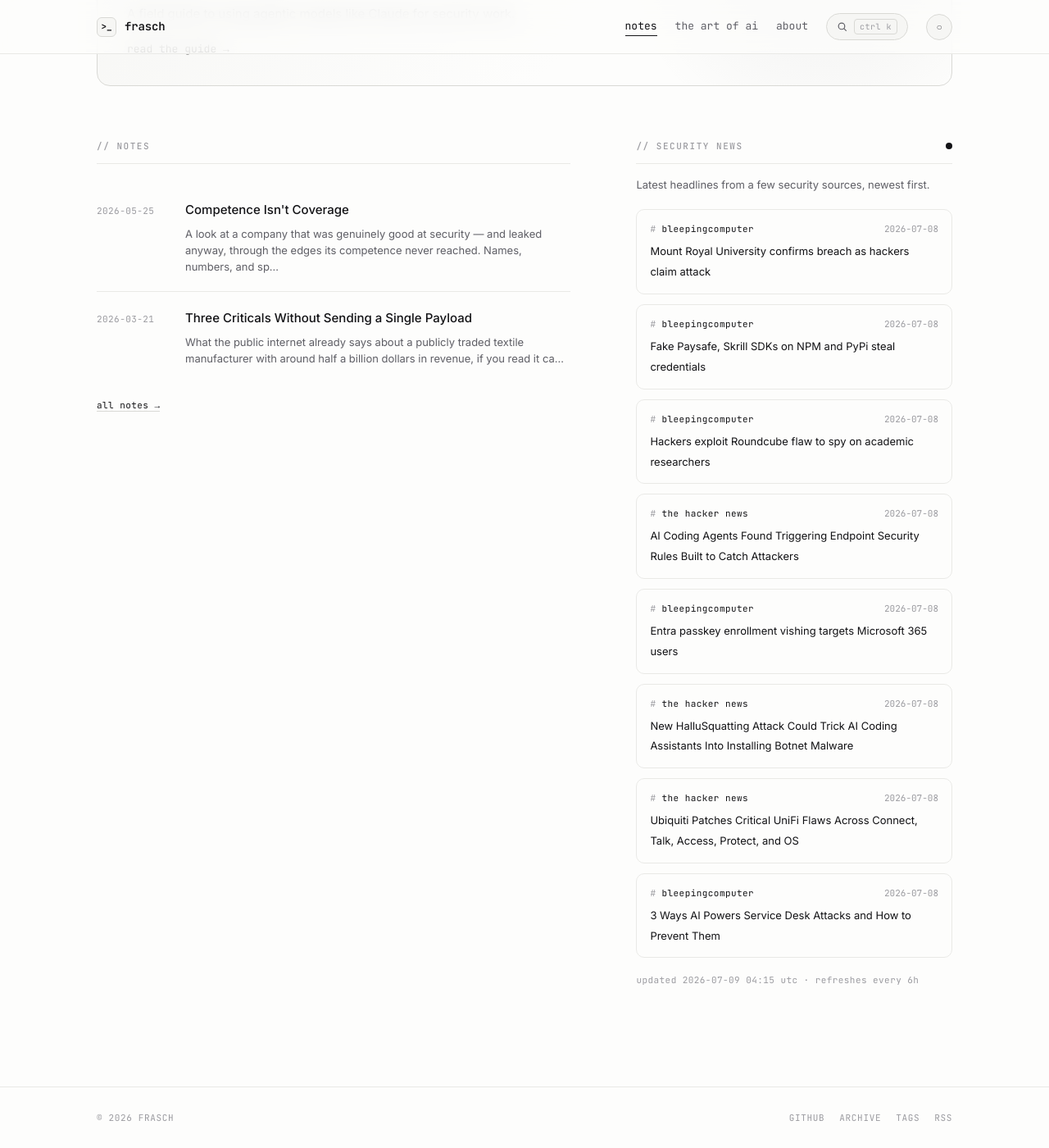
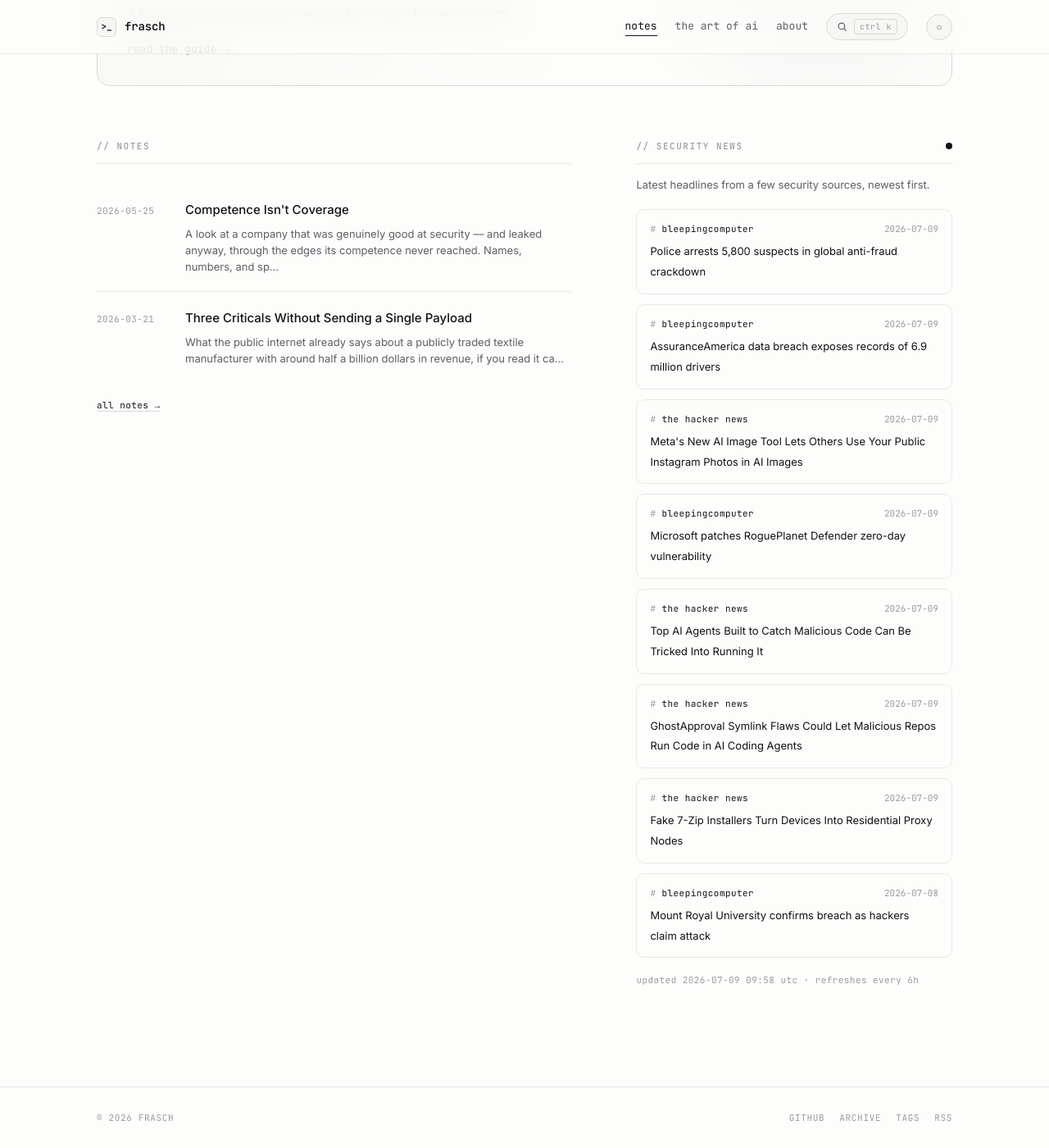
Before and after one commit to whoisfrasch/frasch, a Jekyll site: the page built from index.html, in a window 1280 px wide and 1400 px high, scrolled down 615 px. Shown: the whole window at 82% size. Built offline with Jekyll 4.4.1, drawn with Linux system fonts in a browser that asks for light colours.

Commit message:
Refresh security news feed

```diff
--- a/_data/news.json
+++ b/_data/news.json
@@ -1,53 +1,53 @@
 {
-  "updated": "2026-07-09T04:15:24Z",
+  "updated": "2026-07-09T09:58:54Z",
   "items": [
+    {
+      "source": "bleepingcomputer",
+      "title": "Police arrests 5,800 suspects in global anti-fraud crackdown",
+      "link": "https://www.bleepingcomputer.com/news/security/police-arrests-5-800-suspects-in-global-anti-fraud-crackdown/",
+      "date": "2026-07-09T09:47:28Z"
+    },
+    {
+      "source": "bleepingcomputer",
+      "title": "AssuranceAmerica data breach exposes records of 6.9 million drivers",
+      "link": "https://www.bleepingcomputer.com/news/security/assuranceamerica-data-breach-exposes-records-of-69-million-drivers/",
+      "date": "2026-07-09T07:47:16Z"
+    },
+    {
+      "source": "the hacker news",
+      "title": "Meta's New AI Image Tool Lets Others Use Your Public Instagram Photos in AI Images",
+      "link": "https://thehackernews.com/2026/07/metas-new-ai-image-tool-lets-others-use.html",
+      "date": "2026-07-09T07:21:06Z"
+    },
+    {
+      "source": "bleepingcomputer",
+      "title": "Microsoft patches RoguePlanet Defender zero-day vulnerability",
+      "link": "https://www.bleepingcomputer.com/news/microsoft/microsoft-patches-rogueplanet-defender-zero-day-vulnerability/",
+      "date": "2026-07-09T05:42:49Z"
+    },
+    {
+      "source": "the hacker news",
+      "title": "Top AI Agents Built to Catch Malicious Code Can Be Tricked Into Running It",
+      "link": "https://thehackernews.com/2026/07/friendly-fire-ai-agents-built-to-catch.html",
+      "date": "2026-07-09T05:15:02Z"
+    },
+    {
+      "source": "the hacker news",
+      "title": "GhostApproval Symlink Flaws Could Let Malicious Repos Run Code in AI Coding Agents",
+      "link": "https://thehackernews.com/2026/07/ghostapproval-symlink-flaws-could-let.html",
+      "date": "2026-07-09T04:27:18Z"
+    },
+    {
+      "source": "the hacker news",
+      "title": "Fake 7-Zip Installers Turn Devices Into Residential Proxy Nodes",
+      "link": "https://thehackernews.com/2026/07/fake-7-zip-installers-turn-devices-into.html",
+      "date": "2026-07-09T04:01:49Z"
+    },
     {
       "source": "bleepingcomputer",
       "title": "Mount Royal University confirms breach as hackers claim attack",
       "link": "https://www.bleepingcomputer.com/news/security/mount-royal-university-confirms-breach-as-hackers-claim-attack/",
       "date": "2026-07-08T21:26:59Z"
-    },
-    {
-      "source": "bleepingcomputer",
-      "title": "Fake Paysafe, Skrill SDKs on NPM and PyPi steal credentials",
-      "link": "https://www.bleepingcomputer.com/news/security/fake-paysafe-skrill-sdks-on-npm-and-pypi-steal-credentials/",
-      "date": "2026-07-08T19:54:59Z"
-    },
-    {
-      "source": "bleepingcomputer",
-      "title": "Hackers exploit Roundcube flaw to spy on academic researchers",
-      "link": "https://www.bleepingcomputer.com/news/security/hackers-exploit-roundcube-flaw-to-spy-on-academic-researchers/",
-      "date": "2026-07-08T18:56:02Z"
-    },
-    {
-      "source": "the hacker news",
-      "title": "AI Coding Agents Found Triggering Endpoint Security Rules Built to Catch Attackers",
-      "link": "https://thehackernews.com/2026/07/ai-coding-agents-found-triggering.html",
-      "date": "2026-07-08T17:02:12Z"
-    },
-    {
-      "source": "bleepingcomputer",
-      "title": "Entra passkey enrollment vishing targets Microsoft 365 users",
-      "link": "https://www.bleepingcomputer.com/news/security/entra-passkey-enrollment-vishing-targets-microsoft-365-users/",
-      "date": "2026-07-08T16:47:25Z"
-    },
-    {
-      "source": "the hacker news",
-      "title": "New HalluSquatting Attack Could Trick AI Coding Assistants Into Installing Botnet Malware",
-      "link": "https://thehackernews.com/2026/07/new-hallusquatting-attack-could-trick.html",
-      "date": "2026-07-08T15:07:24Z"
-    },
-    {
-      "source": "the hacker news",
-      "title": "Ubiquiti Patches Critical UniFi Flaws Across Connect, Talk, Access, Protect, and OS",
-      "link": "https://thehackernews.com/2026/07/ubiquiti-patches-critical-unifi-flaws.html",
-      "date": "2026-07-08T14:38:05Z"
-    },
-    {
-      "source": "bleepingcomputer",
-      "title": "3 Ways AI Powers Service Desk Attacks and How to Prevent Them",
-      "link": "https://www.bleepingcomputer.com/news/security/3-ways-ai-powers-service-desk-attacks-and-how-to-prevent-them/",
-      "date": "2026-07-08T14:01:11Z"
     }
   ]
 }
```
